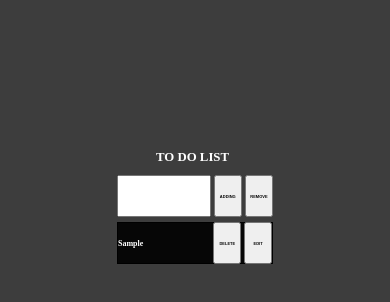
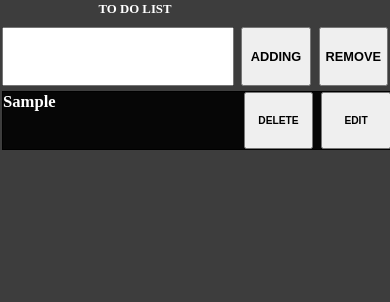
Before and after one commit to uzairahmed-uzzi/TODO_APP, a plain HTML site: page index.html in a window 390 px wide. Both pictures are taken after typing "Sample" into the empty fields and a click on the button "ADDING". Drawn offline with Linux system fonts and the light colour scheme.

Commit message:
Add files via upload

```diff
--- a/style.css
+++ b/style.css
@@ -7,12 +7,14 @@
 body {
     box-sizing: border-box;
     background-color: rgba(0, 0, 0, 0.76);
+    overflow: hidden;
 }
 
 #wrapper {
     /* width: 100vw; */
     display: flex;
     justify-content: space-between;
+    height: 7vh;
 }
 
 h1 {
@@ -22,57 +24,76 @@ h1 {
 }
 
 #wrappersub {
-    margin: 150px auto 0 auto;
-    width: 40%;
+    margin: 20px auto 0 auto;
+    width: 80%;
 }
 
 button {
-    height: 5vh;
+    height: 100%;
     width: 18%;
+    font-size: 0.7em;
+    font-weight: bolder;
 }
 
-.input,.texts {
+.input {
     width: 60%;
-    height: 5vh;
+    height: 100%;
 }
 
 .listelements {
-    font-size: 1.5em;
+    font-size: 1em;
     margin: 5px 0;
     border: 1px solid black;
     display: flex;
     justify-content: space-between;
     align-items: center;
+    align-content: center;
+    vertical-align: middle;
     background-color: rgba(0, 0, 0, 0.897);
-    position: relative;
-    height: 5vh;
+    /* position: relative; */
+    height: 7vh;
     color: white;
     text-align: center;
+    padding: 0;
+    overflow: hidden;
 }
-.texts{
-    display: flex;
-    align-items: center;
+.listelements .texts{
+    position: relative;
+    /* top: -20%; */
+    top:auto;
+    box-sizing: border-box;
+    height: 90%;
+    font-size: 1em;
+    width: 60%;
+    padding: 0;
+    z-index: 9999;
+    text-align: left;
+    vertical-align: middle;
+    /* overflow-block: scroll; */
+    overflow-x: scroll;
+    overflow-y: hidden;
+    word-wrap: normal;
 }
 #list{
     display: block;
     height: 30vh;
     overflow-y: scroll;
+    overflow-x: hidden;
 
 }
-
 ::-webkit-scrollbar {
-    width: 6px;
+    display: none;
   }
 
 
 ::-webkit-scrollbar-track {
 
-    border-radius: 5px;
+    border-radius: 5%;
   }
 
   ::-webkit-scrollbar-thumb {
     background: rgb(0, 0, 0);
-    border-radius: 10px;
+    border-radius: 10%;
   }
 
 
@@ -80,26 +101,31 @@ button {
     background: #898989;
   }
 
-@media screen and (max-width:736px){
+@media only screen  and (max-width:450px){
+    body{
+        overflow: hidden;
+    }
     body button,.listelements{
-    font-size: 0.5em;
+    font-size: 0.8em;
+    font-weight: bolder;
+    }
+
+    #wrappersub{
+        width: 100vw;
+        margin: 0 auto;
+        padding: 2px;
+    }
+    #list{
+        height: 80vh;
+        width: 100vw;
     }
     .listelements .texts{
-        font-size: 1.5em;
+        margin: 0;
+        height: 100%;
+        font-size: 1.3em;
+
     }
     h1{
         font-size: 80%;
     }
 }
-@media screen and (max-width:450px){
-    body button,.listelements{
-    font-size: 4px;
-    font-weight: bolder;
-    }
-    .listelements .texts{
-        font-size: 2em;
-    }
-    h1{
-        font-size: 80%;
-    }
-}
```
